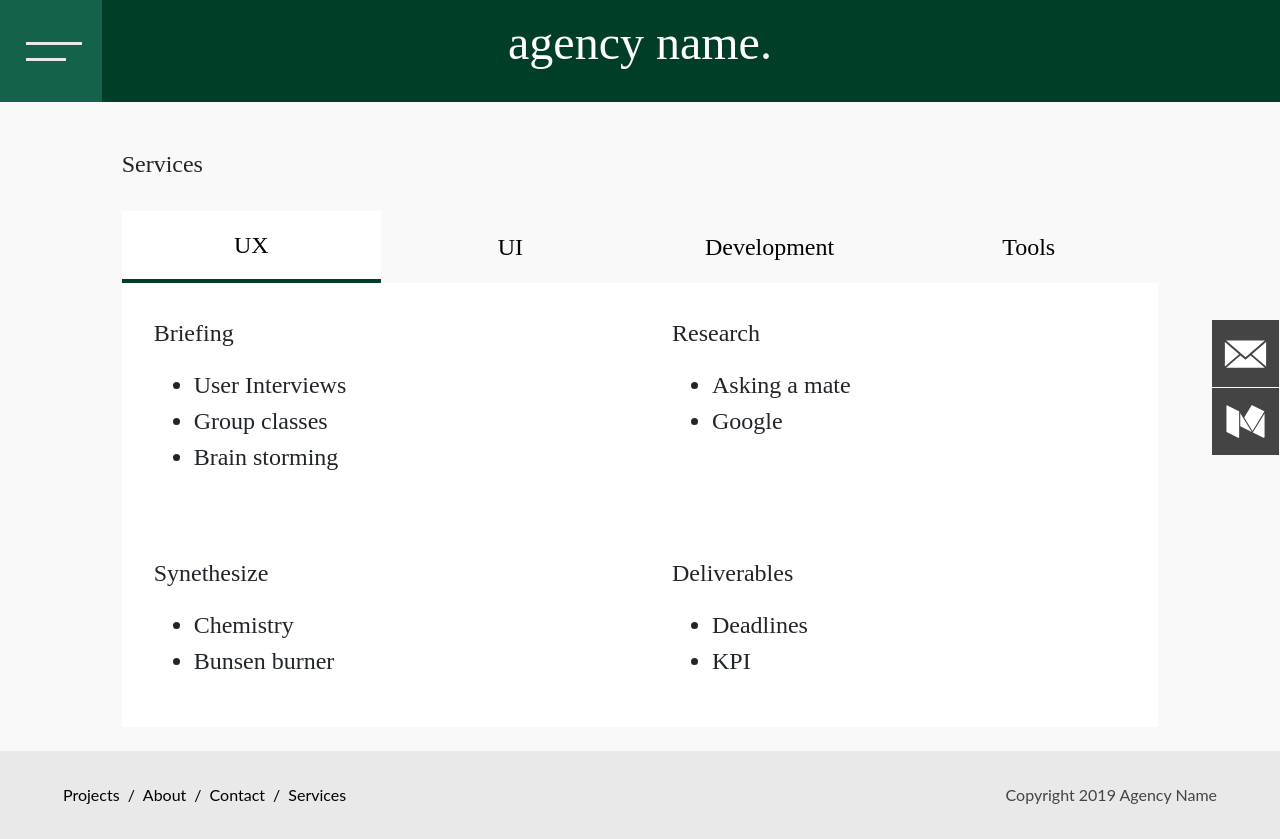
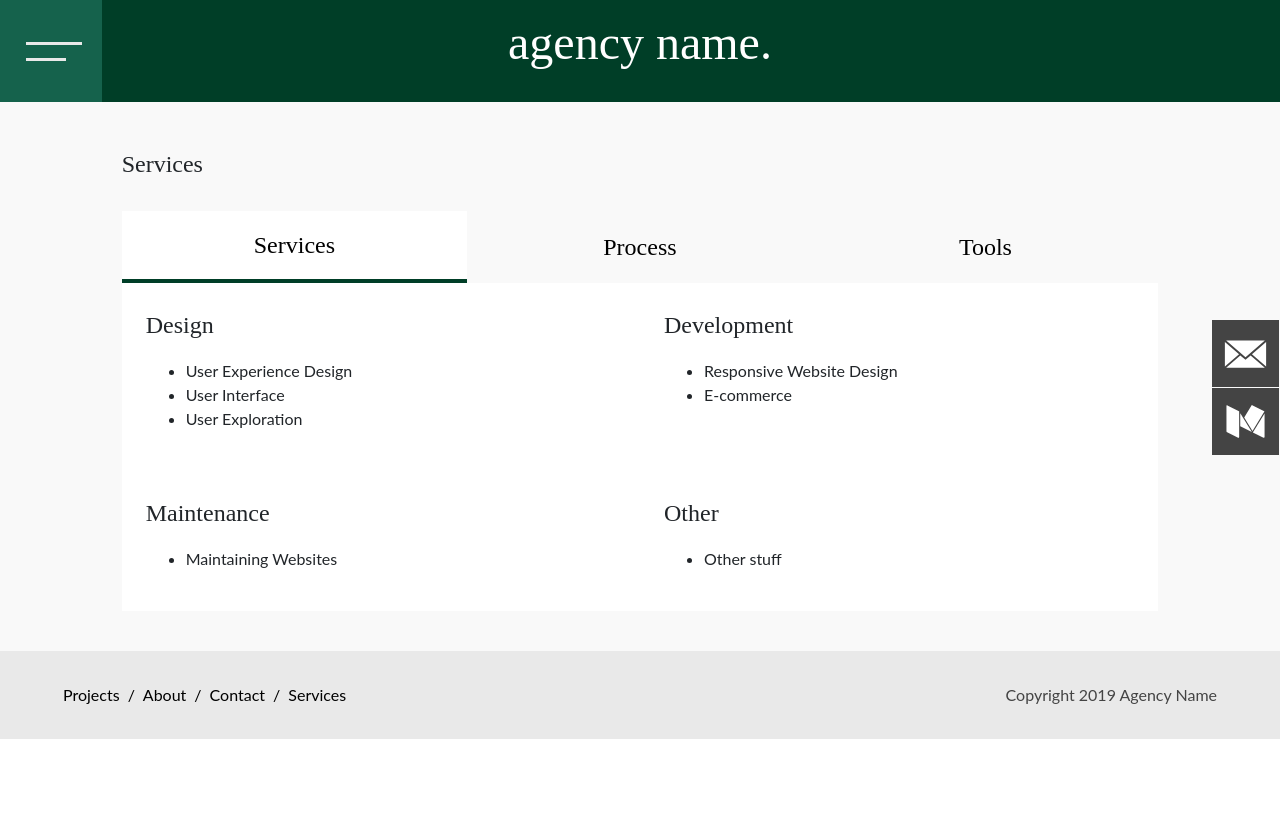
Before and after one commit to calvchum/agency-webpage, a React (Create React App) app: page /services in a window 1280 px wide. After the commit the page ends 800 px from the top, so only its background shows below. Built offline with nearby package versions, Linux system fonts and the light colour scheme.

Commit message:
services section updated to reflect UX change

```diff
--- a/src/components/Project.js
+++ b/src/components/Project.js
@@ -1,6 +1,5 @@
 import React, { Component } from 'react';
 import { Container, Row, Col } from 'react-bootstrap';
-
 
 class Project extends Component {
   render() {
@@ -27,7 +26,7 @@ class Project extends Component {
                 <h1 className="header-text">{name}</h1>
               </div>
               <div className="project-info">
-                <p className="subheader-text">{tags}</p>
+                <p className="tags-text">{tags}</p>
                 <p className="body-text">{desc}</p>
               </div>
             </Col>
--- a/src/components/Services.js
+++ b/src/components/Services.js
@@ -36,9 +36,9 @@ class Services extends Component {
 
     let displayInfo = this.state.displayInfo.map((category, i) => {
       return (
-        <div style={{background: 'white'}} className="service-display-info subheader-text">
-          <p>{category.subHeader}</p>
-          <ul key={i}>
+        <div style={{background: 'white'}} className="service-display-info">
+          <p className='subheader-text'>{category.subHeader}</p>
+          <ul className='body-text' key={i}>
             {category.listItems.map((listItem, i) => {
               return (
                 <li key={i}>{listItem}</li>
--- a/src/constants/servicesInfo.js
+++ b/src/constants/servicesInfo.js
@@ -1,64 +1,51 @@
 export const servicesData = [
 	{
-    header: 'UX',
+    header: 'Services',
     category: [
       {
-      subHeader: 'Briefing',
-      listItems: ['User Interviews', 'Group classes', 'Brain storming']
+      subHeader: 'Design',
+      listItems: ['User Experience Design', 'User Interface', 'User Exploration']
       },
       {
-        subHeader: 'Research',
-        listItems: ['Asking a mate', 'Google']
+        subHeader: 'Development',
+        listItems: ['Responsive Website Design', 'E-commerce']
       },
       {
-        subHeader: 'Synethesize',
-        listItems: ['Chemistry', 'Bunsen burner']
+        subHeader: 'Maintenance ',
+        listItems: ['Maintaining Websites']
       },
       {
-        subHeader: 'Deliverables',
-        listItems: ['Deadlines', 'KPI']
+        subHeader: 'Other ',
+        listItems: ['Other stuff']
       }
     ]
 	},
   {
-    header: 'UI',
+    header: 'Process',
     category: [
       {
-      subHeader: 'Dribble',
-      listItems: ['Google images', 'Stealing', 'Plagarism']
+      subHeader: 'Brief',
+      listItems: ["Understand the clients business goals and the users they're working with"]
       },
       {
-        subHeader: 'Codepen',
-        listItems: ['nice style', 'Copy paste']
+        subHeader: 'Research',
+        listItems: ['Primary research such as user interviews, shadowing and card sorting, depending on the project', 'Secondary research']
       },
       {
-        subHeader: 'Coolors',
-        listItems: ['Blue', 'Red']
+        subHeader: 'Refine',
+        listItems: ['We then take the clients business goals, relay our research findings and identify a plan of action']
       },
       {
-        subHeader: 'Colormind',
-        listItems: ['Orange', 'Purple']
-      }
-    ]
-  },
-  {
-    header: 'Development',
-    category: [
-      {
-      subHeader: 'Coding',
-      listItems: ['error', 'debugging', 'frustration']
+        subHeader: 'Design',
+        listItems: ["The design process starts. LO-FI wireframes are communicated with the client to make sure we're all on the same page", "Once the project layout is agreed upon we design the HI-FI wireframes and tweak until consenus is reached."]
       },
       {
-        subHeader: 'React',
-        listItems: ['react-router-dom', 'redux']
+        subHeader: 'Develop',
+        listItems: ['Using the HI-FI wireframes, we build and deploy the product']
       },
       {
-        subHeader: 'Node',
-        listItems: ['Express.js', 'Passport.js']
-      },
-      {
-        subHeader: 'Maintenance',
-        listItems: ['$40/month', '24/7 hotline']
+        subHeader: 'Maintain',
+        listItems: ['After the build is live we offer training and support on how to use it, and to make sure everything is running as expected.']
       }
     ]
   },
@@ -66,20 +53,12 @@ export const servicesData = [
     header: 'Tools',
     category: [
       {
-      subHeader: 'Slack',
-      listItems: ['#australia', '#lewagon', '#harrisonKim']
+      subHeader: 'Code',
+      listItems: ['React.js', 'Redux', 'others']
       },
       {
-        subHeader: 'Whatsapp',
-        listItems: ['call me maybe', 'hi baby']
-      },
-      {
-        subHeader: 'Macbook',
-        listItems: ['2013 retina', '15 inches ;) ;) ;) ;)']
-      },
-      {
-        subHeader: 'Internet',
-        listItems: ['56k', 'dialup']
+        subHeader: 'Design',
+        listItems: ['Figma', 'Principle', 'Adobe Illustrator']
       }
     ]
   },
--- a/src/styles/_services.scss
+++ b/src/styles/_services.scss
@@ -2,7 +2,7 @@
   display: flex;
 }
 .service-header-button {
-  width: 25%;
+  width: 33.33%;
   background: $off-white;
   border: none;
   padding: 16px 0px;
@@ -20,12 +20,22 @@
 .service-display-info-wrapper {
   display: flex;
   flex-flow: row wrap;
-  margin-bottom: 24px;
+  margin-bottom: 40px;
 }
 .service-display-info {
   width: 50%;
-  padding: 32px;
+  padding: 24px 24px 24px 24px;
 }
 .background {
   background-color: $off-white;
 }
+
+@media (max-width: 568px) {
+  .service-display-info {
+    width: 100%;
+    padding: 16px 16px 0px 16px;
+    &:last-child {
+      padding-bottom: 16px;
+    }
+  }
+}
```
